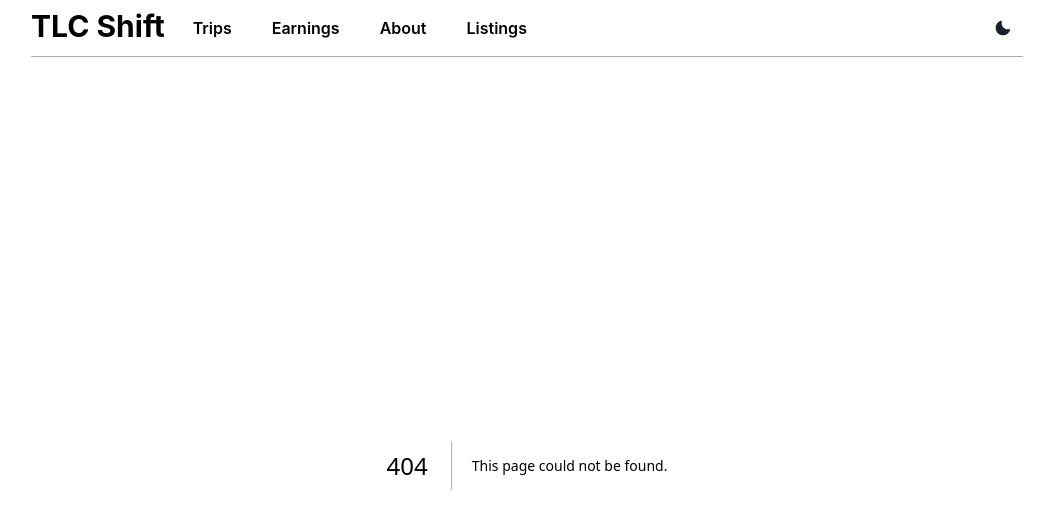
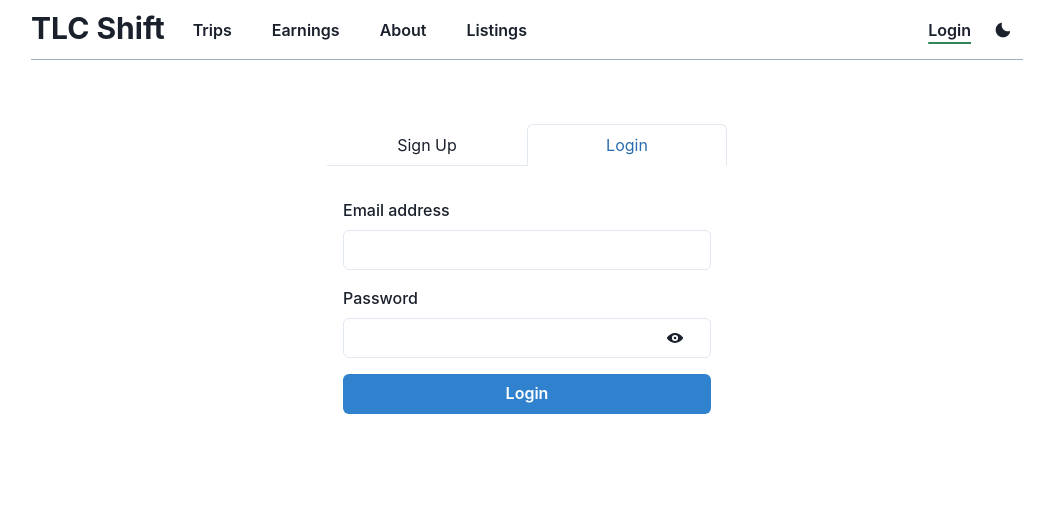
Before and after one commit to olci34/tlc-shift, a Next.js app: page /signup-login in a window 1280 px wide. Before the commit this address had no page. Shown: the top 528 px of the page, without its empty margins (113-1154 px from the left). Built offline with nearby package versions, Linux system fonts and the light colour scheme.

Commit message:
Add Signup/Login page

```diff
--- a/src/components/navbar/nav-link-item.tsx
+++ b/src/components/navbar/nav-link-item.tsx
@@ -8,10 +8,19 @@ type NavLinkItemProps = {
   path: string;
   prefetch: boolean;
   children: React.ReactNode;
+  variant?: 'unstyled' | 'ghost' | 'outline' | 'solid' | 'link';
   onClick: () => void;
 };
 
-const NavLinkItem: FC<NavLinkItemProps> = ({ href, target, path, prefetch, children, onClick }) => {
+const NavLinkItem: FC<NavLinkItemProps> = ({
+  href,
+  target,
+  path,
+  prefetch,
+  children,
+  variant = 'unstyled',
+  onClick
+}) => {
   const isActive = href === path;
 
   return (
@@ -32,7 +41,7 @@ const NavLinkItem: FC<NavLinkItemProps> = ({ href, target, path, prefetch, child
         alignItems="center"
         whiteSpace="nowrap"
         padding={2}
-        variant="unstyled"
+        variant={variant}
       >
         {children}
       </Button>
--- a/src/components/navbar/navbar.tsx
+++ b/src/components/navbar/navbar.tsx
@@ -13,7 +13,11 @@ import {
   DrawerBody,
   Stack,
   Text,
-  Heading
+  Heading,
+  VStack,
+  Icon,
+  Switch,
+  HStack
 } from '@chakra-ui/react';
 import { useRouter } from 'next/router';
 import NavLinkItem from './nav-link-item';
@@ -84,6 +88,11 @@ const NavBar = () => {
                     >
                       Listings
                     </NavLinkItem>
+                    <HStack p={2}>
+                      <Icon as={SunIcon} boxSize={6} />
+                      <Switch aria-label="Toggle color mode" onClick={toggleColorMode} size="lg" />
+                      <Icon as={MoonIcon} boxSize={6} />
+                    </HStack>
                   </Stack>
                 </DrawerBody>
               </DrawerContent>
@@ -111,7 +120,12 @@ const NavBar = () => {
             </NavLinkItem>
           </Flex>
         )}
+        <Box>
+          <NavLinkItem href="/signup-login" path={router.asPath} prefetch={false} onClick={onClose}>
+            Login
+          </NavLinkItem>
 
+          {!isHamburger && (
             <IconButton
               aria-label="Toggle color mode"
               icon={colorMode === 'light' ? <MoonIcon /> : <SunIcon />}
@@ -120,6 +134,8 @@ const NavBar = () => {
               colorScheme="gray"
               size="md"
             />
+          )}
+        </Box>
       </Flex>
     </Box>
   );
--- /dev/null
+++ b/src/pages/signup-login/index.tsx
@@ -0,0 +1,190 @@
+import React, { useState, FormEvent } from 'react';
+import {
+  Tabs,
+  TabList,
+  TabPanels,
+  Tab,
+  TabPanel,
+  FormControl,
+  FormLabel,
+  Input,
+  Button,
+  VStack,
+  Box,
+  Heading,
+  IconButton,
+  InputRightElement,
+  InputGroup
+} from '@chakra-ui/react';
+import { ViewOffIcon, ViewIcon } from '@chakra-ui/icons';
+
+interface SignupData {
+  email: string;
+  firstName: string;
+  lastName: string;
+  password: string;
+  confirmPassword: string;
+}
+
+interface LoginData {
+  email: string;
+  password: string;
+}
+
+const SignupLogin: React.FC = () => {
+  const [signupData, setSignupData] = useState<SignupData>({
+    email: '',
+    firstName: '',
+    lastName: '',
+    password: '',
+    confirmPassword: ''
+  });
+
+  const [loginData, setLoginData] = useState<LoginData>({
+    email: '',
+    password: ''
+  });
+
+  const [showPassword, setShowPassword] = useState(false);
+
+  const togglePasswordVisibility = () => setShowPassword(!showPassword);
+
+  const handleSignupChange = (e: React.ChangeEvent<HTMLInputElement>) => {
+    setSignupData({ ...signupData, [e.target.name]: e.target.value });
+  };
+
+  const handleLoginChange = (e: React.ChangeEvent<HTMLInputElement>) => {
+    setLoginData({ ...loginData, [e.target.name]: e.target.value });
+  };
+
+  const handleSignupSubmit = () => {
+    // Add your signup logic here
+    console.log('Signup Data:', signupData);
+  };
+
+  const handleLoginSubmit = () => {
+    console.log('Login Data:', loginData);
+  };
+
+  return (
+    <Box maxW="md" mx="auto" mt={8} p={6}>
+      <Tabs isFitted variant="enclosed" defaultIndex={1}>
+        <TabList mb="1em">
+          <Tab>Sign Up</Tab>
+          <Tab>Login</Tab>
+        </TabList>
+        <TabPanels>
+          <TabPanel>
+            <VStack spacing={4}>
+              <FormControl id="signup-email" isRequired>
+                <FormLabel>Email address</FormLabel>
+                <Input
+                  type="email"
+                  name="email"
+                  value={signupData.email}
+                  onChange={handleSignupChange}
+                />
+              </FormControl>
+              <FormControl id="signup-firstName" isRequired>
+                <FormLabel>First Name</FormLabel>
+                <Input
+                  type="text"
+                  name="firstName"
+                  value={signupData.firstName}
+                  onChange={handleSignupChange}
+                />
+              </FormControl>
+              <FormControl id="signup-lastName" isRequired>
+                <FormLabel>Last Name</FormLabel>
+                <Input
+                  type="text"
+                  name="lastName"
+                  value={signupData.lastName}
+                  onChange={handleSignupChange}
+                />
+              </FormControl>
+              <FormControl id="signup-password" isRequired>
+                <FormLabel>Password</FormLabel>
+                <InputGroup>
+                  <Input
+                    type={showPassword ? 'text' : 'password'}
+                    name="password"
+                    value={signupData.password}
+                    onChange={handleSignupChange}
+                  />
+                  <InputRightElement width="4.5rem">
+                    <IconButton
+                      aria-label={showPassword ? 'Hide password' : 'Show password'}
+                      icon={showPassword ? <ViewOffIcon /> : <ViewIcon />}
+                      onClick={togglePasswordVisibility}
+                      variant="ghost"
+                    />
+                  </InputRightElement>
+                </InputGroup>
+              </FormControl>
+              <FormControl id="signup-confirmPassword" isRequired>
+                <FormLabel>Confirm Password</FormLabel>
+                <InputGroup>
+                  <Input
+                    type={showPassword ? 'text' : 'password'}
+                    name="confirmPassword"
+                    value={signupData.confirmPassword}
+                    onChange={handleSignupChange}
+                  />
+                  <InputRightElement width="4.5rem">
+                    <IconButton
+                      aria-label={showPassword ? 'Hide password' : 'Show password'}
+                      icon={showPassword ? <ViewOffIcon /> : <ViewIcon />}
+                      onClick={togglePasswordVisibility}
+                      variant="ghost"
+                    />
+                  </InputRightElement>
+                </InputGroup>
+              </FormControl>
+              <Button colorScheme="blue" width="full" onClick={handleSignupSubmit}>
+                Sign Up
+              </Button>
+            </VStack>
+          </TabPanel>
+          <TabPanel>
+            <VStack spacing={4}>
+              <FormControl id="login-email">
+                <FormLabel>Email address</FormLabel>
+                <Input
+                  type="email"
+                  name="email"
+                  value={loginData.email}
+                  onChange={handleLoginChange}
+                />
+              </FormControl>
+              <FormControl id="login-password">
+                <FormLabel>Password</FormLabel>
+                <InputGroup>
+                  <Input
+                    type={showPassword ? 'text' : 'password'}
+                    name="password"
+                    value={loginData.password}
+                    onChange={handleLoginChange}
+                  />
+                  <InputRightElement width="4.5rem">
+                    <IconButton
+                      aria-label={showPassword ? 'Hide password' : 'Show password'}
+                      icon={showPassword ? <ViewOffIcon /> : <ViewIcon />}
+                      onClick={togglePasswordVisibility}
+                      variant="ghost"
+                    />
+                  </InputRightElement>
+                </InputGroup>
+              </FormControl>
+              <Button colorScheme="blue" width="full" onClick={handleLoginSubmit}>
+                Login
+              </Button>
+            </VStack>
+          </TabPanel>
+        </TabPanels>
+      </Tabs>
+    </Box>
+  );
+};
+
+export default SignupLogin;
```
Also changed, not shown: src/pages/listings/[id]/index.tsx (+28 -3 lines). Lines whose indentation alone changed are shown as unchanged.
